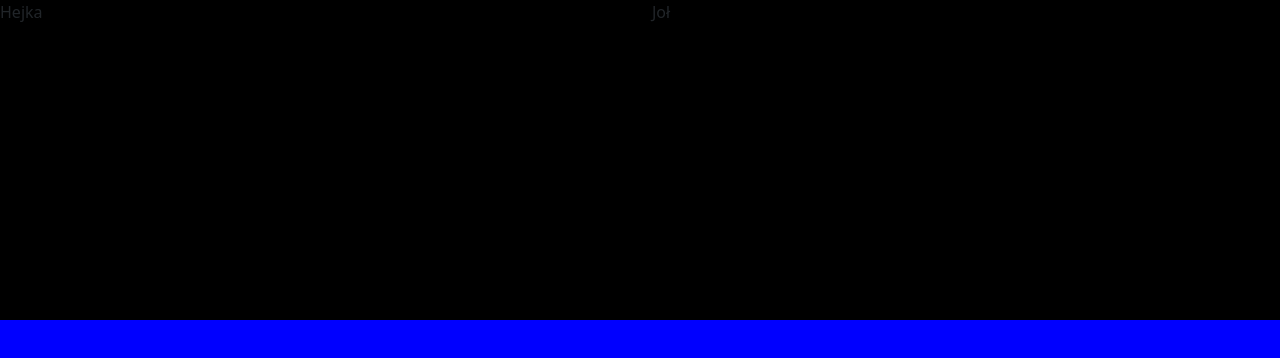
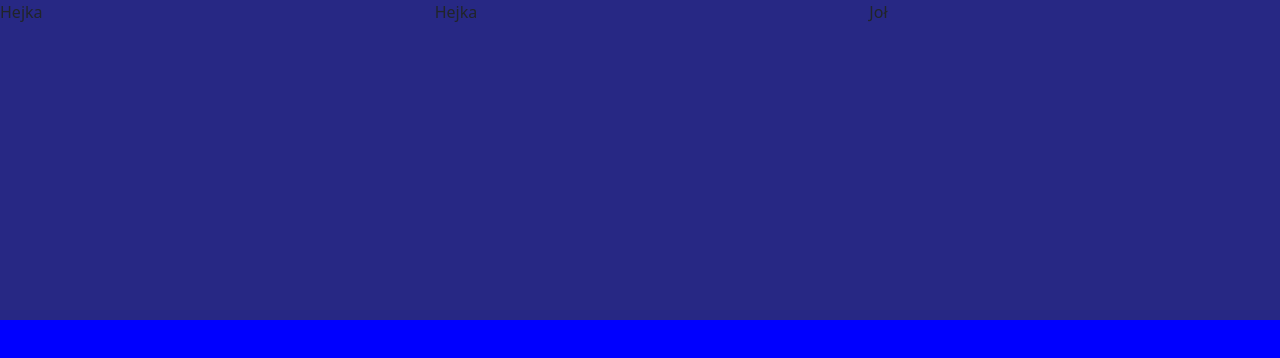
Before and after one commit to m-prezes/HACKATON-AKAI2022, a React (Create React App) app in the folder frontend/: page / in a window 1280 px wide. Shown: the top 358 px of the page. Built offline with nearby package versions, Linux system fonts and the light colour scheme; the HTML template or start-up script is replaced by a standard one.

Commit message:
Add bootstrap

```diff
--- a/frontend/package.json
+++ b/frontend/package.json
@@ -6,9 +6,7 @@
     "@testing-library/jest-dom": "^5.16.5",
     "@testing-library/react": "^13.4.0",
     "@testing-library/user-event": "^13.5.0",
-    "bootstrap": "^5.2.2",
     "react": "^18.2.0",
-    "react-bootstrap": "^2.5.0",
     "react-dom": "^18.2.0",
     "react-scripts": "5.0.1",
     "web-vitals": "^2.1.4"
@@ -36,5 +34,9 @@
       "last 1 firefox version",
       "last 1 safari version"
     ]
+  },
+  "devDependencies": {
+    "bootstrap": "^5.2.2",
+    "react-bootstrap": "^2.5.0"
   }
 }
--- a/frontend/src/components/Hero.css
+++ b/frontend/src/components/Hero.css
@@ -1,4 +1,4 @@
 .hero{
     height: 40%;
-    background-color: black;
+    background-color: var(--primary-color);
 }
--- a/frontend/src/components/Hero.js
+++ b/frontend/src/components/Hero.js
@@ -5,8 +5,9 @@ function Hero(props) {
     return (
         <div className='hero'>
             <Row>
-                <Col className="md-6">Hejka</Col>
-                <Col className="md-6">Joł</Col>
+                <Col className="md-4">Hejka</Col>
+                <Col className="md-4">Hejka</Col>
+                <Col className="md-4">Joł</Col>
             </Row>
         </div>
     )
```
Also changed, not shown: 1 other file (tests, documents, lock files or other folders).
